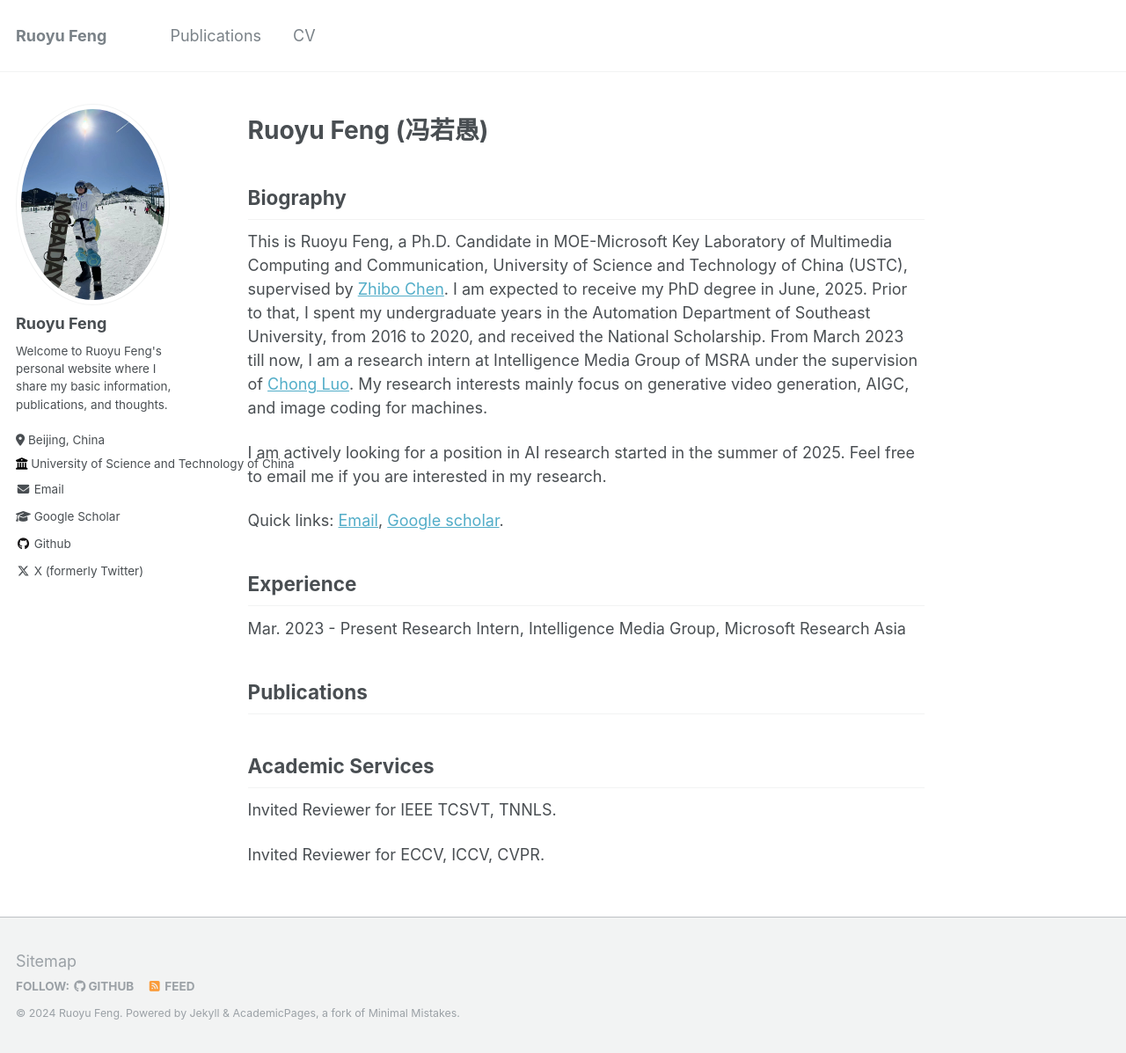
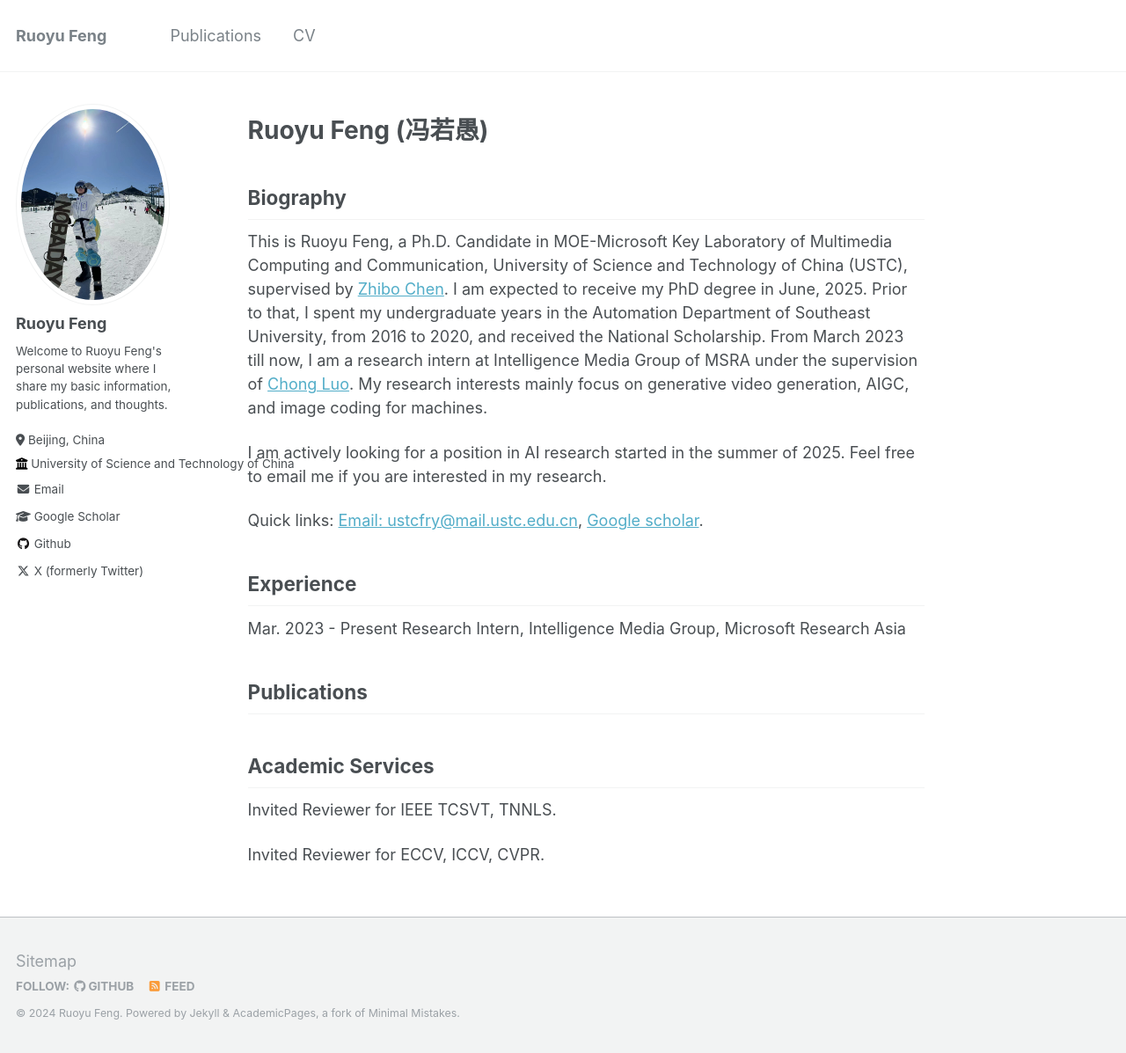
Before and after one commit to RuoyuFeng/ruoyufeng, a Jekyll site: the page built from _pages/about.md, in a window 1280 px wide and 1197 px high. Shown: the whole window at 88% size. Built offline with Jekyll 4.4.1, drawn with Linux system fonts in a browser that asks for light colours.

Commit message:
update email

```diff
--- a/_pages/about.md
+++ b/_pages/about.md
@@ -59,7 +59,7 @@ This is Ruoyu Feng, a Ph.D. Candidate in MOE-Microsoft Key Laboratory of Multime
 
 I am actively looking for a position in AI research started in the summer of 2025. Feel free to email me if you are interested in my research.
 
-Quick links: [Email](mailto:ustcfry@mail.ustc.edu.cn), [Google scholar](https://scholar.google.com/citations?user=Gt4QSSEAAAAJ&hl).
+Quick links: [Email: ustcfry@mail.ustc.edu.cn](mailto:ustcfry@mail.ustc.edu.cn), [Google scholar](https://scholar.google.com/citations?user=Gt4QSSEAAAAJ&hl).
 
 
 <!-- Research
```
